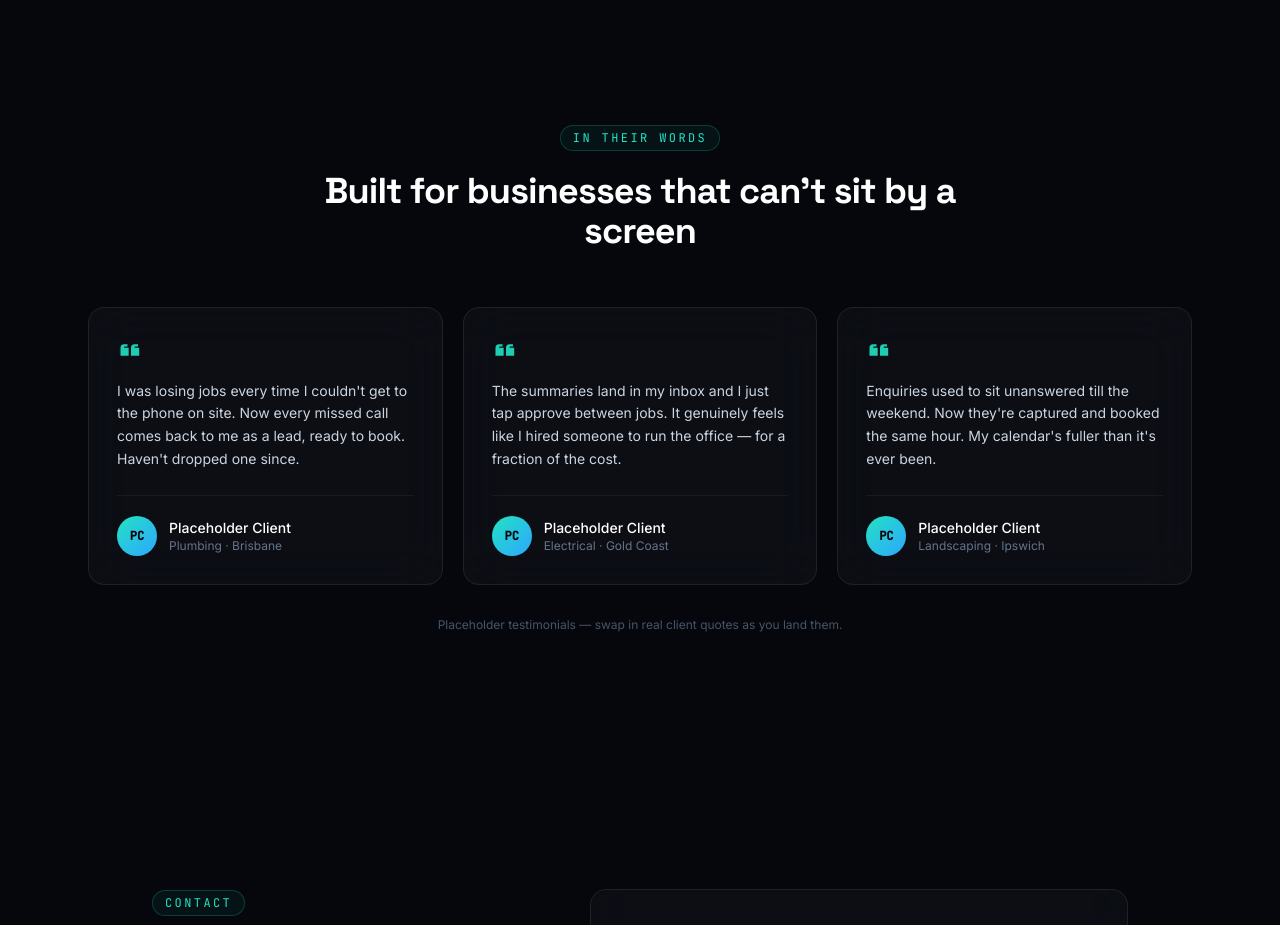
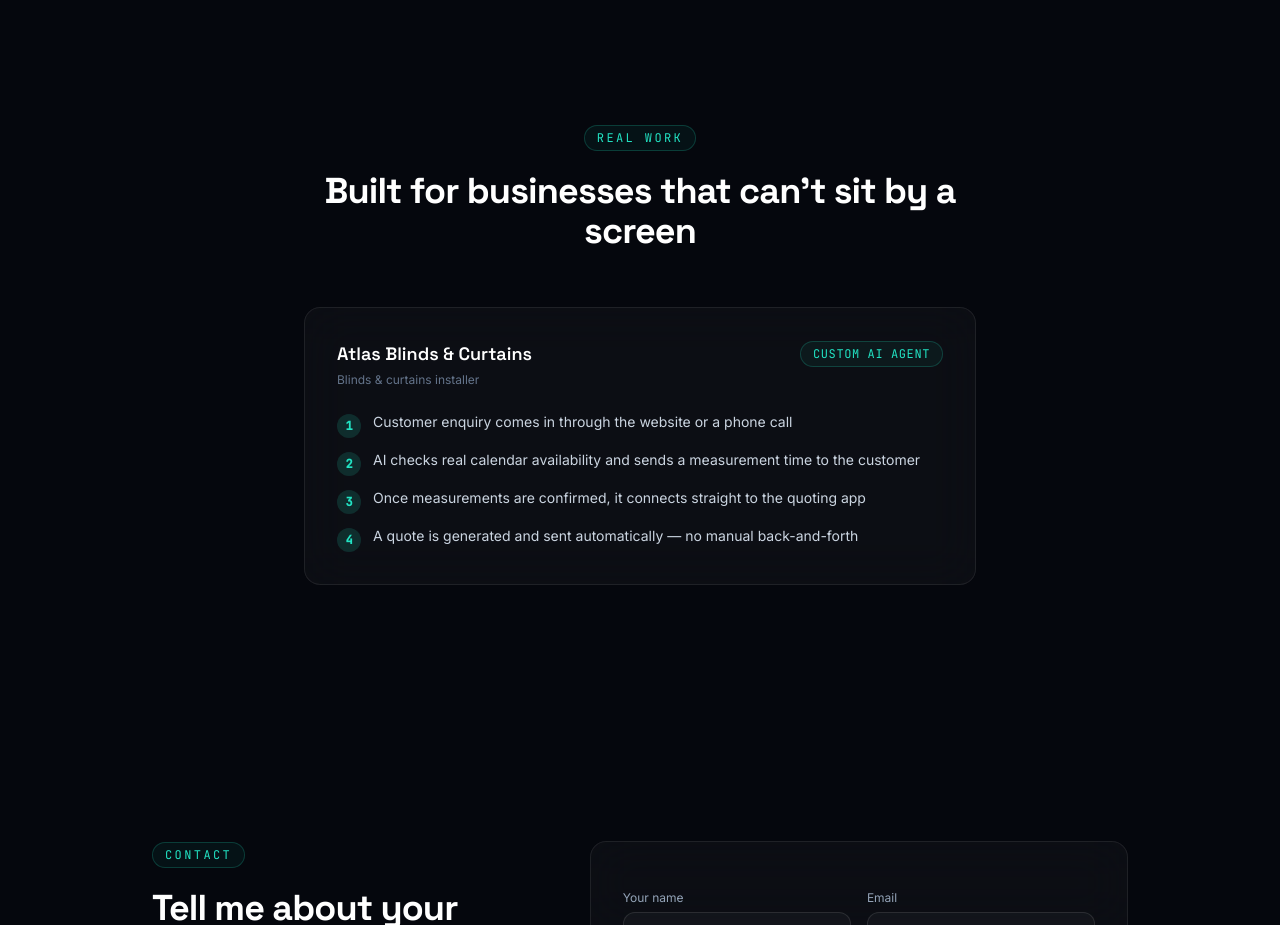
Before and after one commit to Alirezaa02/ARS-website, a React (Vite) app: page / in a window 1280 px wide. Shown: the part 4180-5105 px from the top of the page. Built offline with nearby package versions, Linux system fonts and the light colour scheme.

Commit message:
Testimonials

```diff
--- a/src/components/Testimonials.jsx
+++ b/src/components/Testimonials.jsx
@@ -1,71 +1,50 @@
 import { motion } from "framer-motion";
 import { Reveal } from "../lib/motion";
 
-const quotes = [
-  {
-    quote:
-      "I was losing jobs every time I couldn't get to the phone on site. Now every missed call comes back to me as a lead, ready to book. Haven't dropped one since.",
-    name: "Placeholder Client",
-    role: "Plumbing · Brisbane",
-    initials: "PC",
-  },
-  {
-    quote:
-      "The summaries land in my inbox and I just tap approve between jobs. It genuinely feels like I hired someone to run the office — for a fraction of the cost.",
-    name: "Placeholder Client",
-    role: "Electrical · Gold Coast",
-    initials: "PC",
-  },
-  {
-    quote:
-      "Enquiries used to sit unanswered till the weekend. Now they're captured and booked the same hour. My calendar's fuller than it's ever been.",
-    name: "Placeholder Client",
-    role: "Landscaping · Ipswich",
-    initials: "PC",
-  },
+const steps = [
+  "Customer enquiry comes in through the website or a phone call",
+  "AI checks real calendar availability and sends a measurement time to the customer",
+  "Once measurements are confirmed, it connects straight to the quoting app",
+  "A quote is generated and sent automatically — no manual back-and-forth",
 ];
 
 export default function Testimonials() {
   return (
     <section className="section">
       <Reveal className="mx-auto max-w-2xl text-center">
-        <span className="eyebrow">In their words</span>
+        <span className="eyebrow">Real work</span>
         <h2 className="mt-5 font-display text-3xl font-bold tracking-tight text-white md:text-4xl">
           Built for businesses that can't sit by a screen
         </h2>
       </Reveal>
 
-      <div className="mt-14 grid gap-5 md:grid-cols-3">
-        {quotes.map((q, i) => (
-          <Reveal key={i} delay={i * 0.08}>
-            <motion.figure
-              whileHover={{ y: -4 }}
-              transition={{ type: "spring", stiffness: 280, damping: 22 }}
-              className="glass glass-hover flex h-full flex-col rounded-2xl p-7"
-            >
-              <div className="mb-4 text-accent">
-                <svg width="28" height="28" viewBox="0 0 24 24" fill="currentColor" opacity="0.9">
-                  <path d="M9 7H6a3 3 0 00-3 3v7h7v-7H6a1 1 0 011-1h2zm9 0h-3a3 3 0 00-3 3v7h7v-7h-4a1 1 0 011-1h2z" />
-                </svg>
-              </div>
-              <blockquote className="flex-1 text-sm leading-relaxed text-slate-300">
-                {q.quote}
-              </blockquote>
-              <figcaption className="mt-6 flex items-center gap-3 border-t border-white/5 pt-5">
-                <div className="grid h-10 w-10 place-items-center rounded-full bg-gradient-to-br from-accent to-accent-blue font-mono text-xs font-bold text-ink-950">
-                  {q.initials}
-                </div>
-                <div>
-                  <div className="text-sm font-medium text-white">{q.name}</div>
-                  <div className="text-xs text-slate-500">{q.role}</div>
-                </div>
-              </figcaption>
-            </motion.figure>
-          </Reveal>
-        ))}
-      </div>
-      <Reveal className="mt-8 text-center text-xs text-slate-600">
-        Placeholder testimonials — swap in real client quotes as you land them.
+      <Reveal delay={0.1} className="mx-auto mt-14 max-w-2xl">
+        <motion.div
+          whileHover={{ y: -4 }}
+          transition={{ type: "spring", stiffness: 280, damping: 22 }}
+          className="glass glass-hover rounded-2xl p-8"
+        >
+          <div className="flex items-center justify-between">
+            <h3 className="font-display text-lg font-semibold text-white">
+              Atlas Blinds &amp; Curtains
+            </h3>
+            <span className="rounded-full border border-accent/20 bg-accent/5 px-3 py-1 font-mono text-xs uppercase tracking-wider text-accent">
+              Custom AI agent
+            </span>
+          </div>
+          <p className="mt-1 text-xs text-slate-500">Blinds &amp; curtains installer</p>
+
+          <ol className="mt-6 space-y-3">
+            {steps.map((step, i) => (
+              <li key={step} className="flex items-start gap-3 text-sm text-slate-300">
+                <span className="mt-0.5 grid h-6 w-6 shrink-0 place-items-center rounded-full bg-accent/15 font-mono text-xs font-bold text-accent">
+                  {i + 1}
+                </span>
+                {step}
+              </li>
+            ))}
+          </ol>
+        </motion.div>
       </Reveal>
     </section>
   );
```
